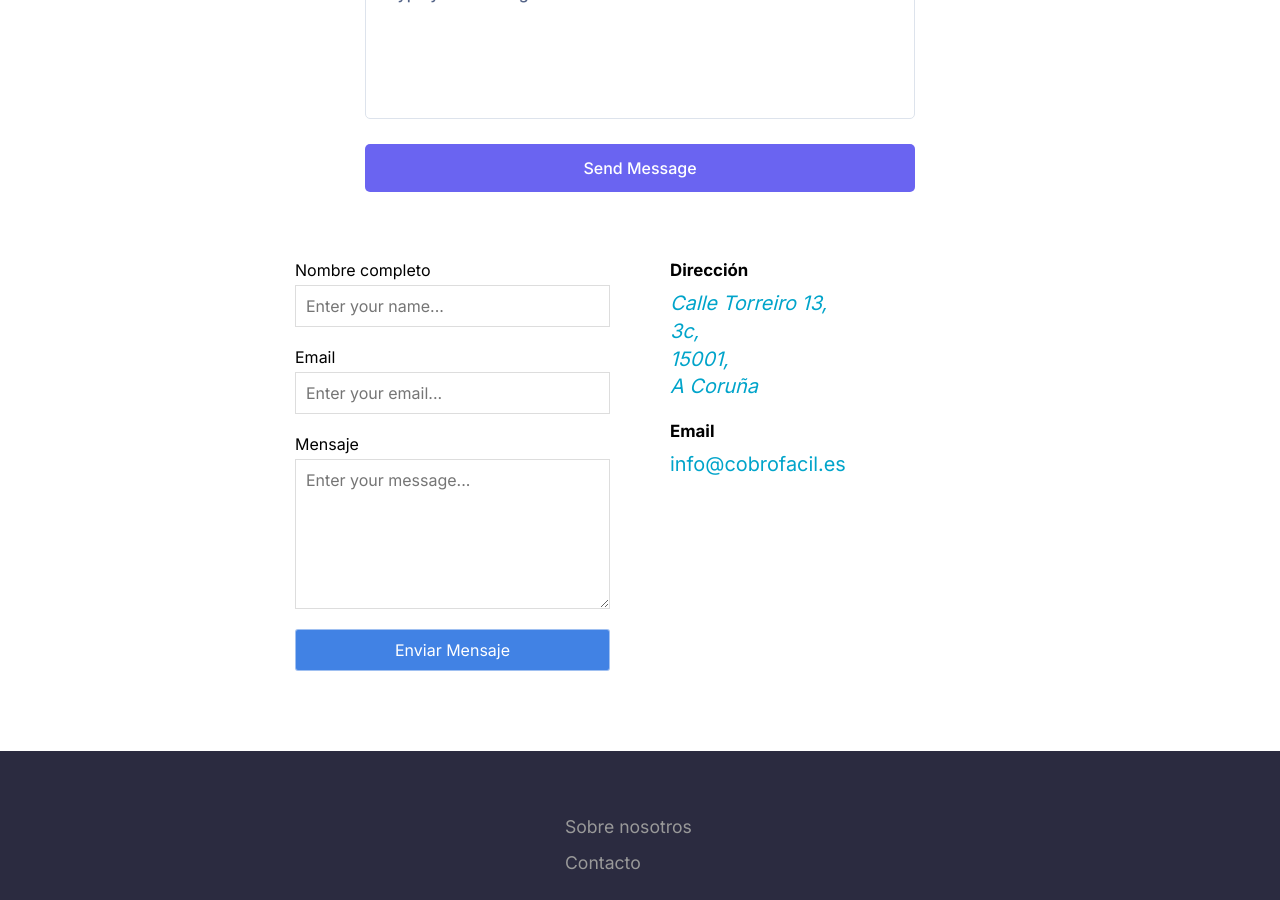
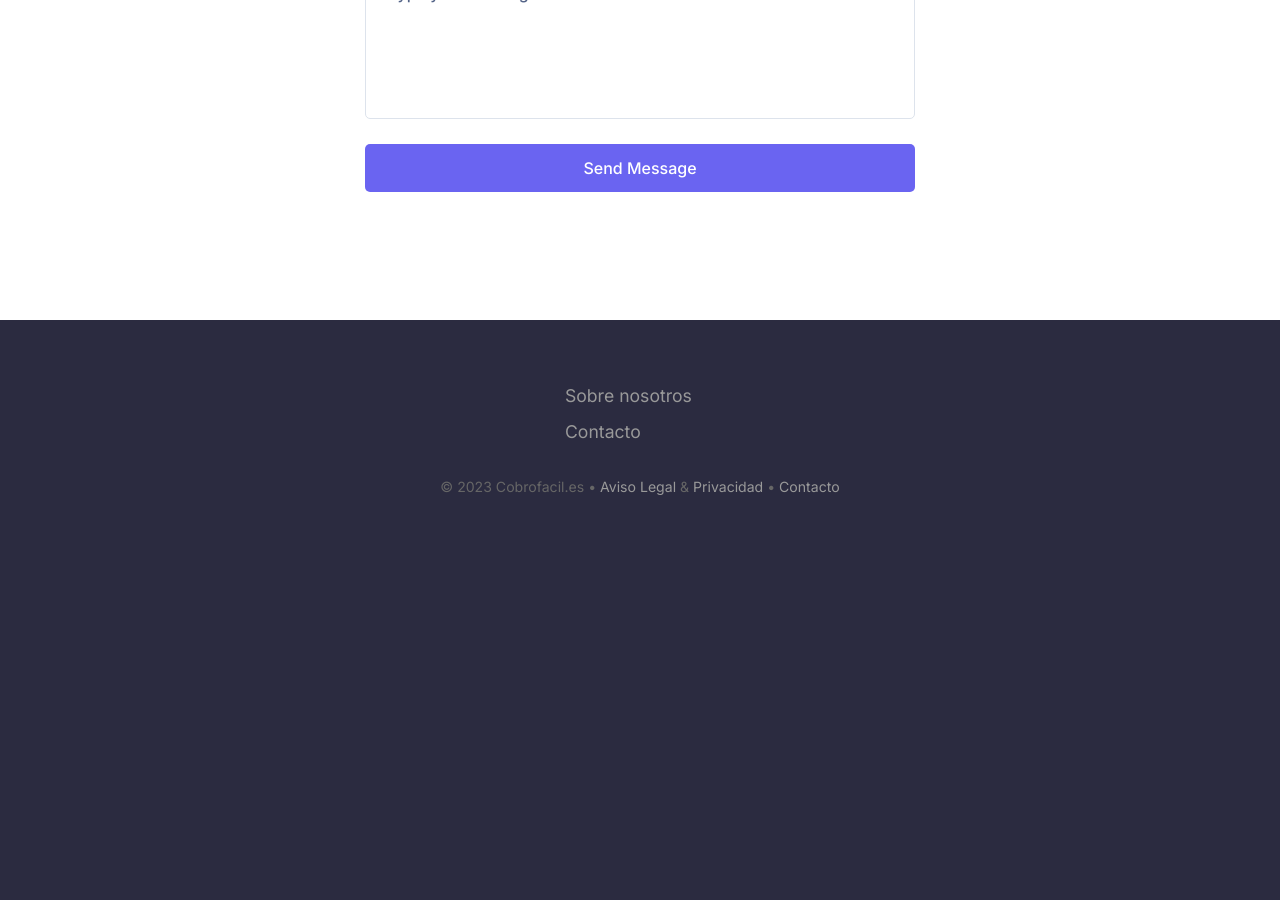
Before and after one commit to streaming10/cobrofacil, a Jekyll site: the page built from contacto.html, in a window 1280 px wide and 900 px high, scrolled down 1340 px. Built offline with Jekyll 4.4.1, drawn with Linux system fonts in a browser that asks for light colours; after the commit the page ends 1887 px from its top, so only the background shows below that; some of the changed lines change nothing that is shown.

Commit message:
Update contacto.html

```diff
--- a/contacto.html
+++ b/contacto.html
@@ -253,171 +253,3 @@ map:
   }
 
 </style>
-
-
-<div class="contact-box">
-		<form action="https://formspree.io/f/xrgvyepn" method="post" class="contact-form">
-	  <input type="hidden" name="_to" value="support@example.com" />
-	  <input type="text" name="_gotcha" style="display: none;">
-	  <input type="hidden" name="_subject" value="Nuevo mensaje de contacto">
-
-	  <label for="name">Nombre completo</label>
-	  <input type="text" name="name" id="name" placeholder="Enter your name..." />
-
-	  <label for="email">Email </label>
-	  <input type="email" name="email" id="email" placeholder="Enter your email..." required />
-
-	  <label for="message">Mensaje</label>
-	  <textarea name="message" id="message" placeholder="Enter your message..."></textarea>
-
-	  <input type="submit" value="Enviar Mensaje" />
-	</form>
-
-
-	<div class="contact-details">
-		<h3 class="editable">Dirección</h3>
-		<address><a target="_blank" href="https://www.google.com/maps/place/{{ page.map.address | url_encode }}">{{ page.map.address | replace: ", ", ", <br>" }}</a></address>
-
-		<h3 class="editable">Email</h3>
-		<p><a href="mailto:info@cobrofacil.es">info@cobrofacil.es</a></p>
-	</div>
-</div>
-
-<script type="text/javascript">
-	window.mapData = {{ page.map | jsonify }};
-
-	function initMap() {
-		var myOptions = {
-			scrollwheel: false,
-			draggable: false,
-			panControl: false,
-			disableDefaultUI: true,
-			styles: [{
-				"featureType": "all",
-				"elementType": "labels.text.fill",
-				"stylers": [{
-					"saturation": 36
-				}, {
-					"color": "#000000"
-				}, {
-					"lightness": 40
-				}]
-			}, {
-				"featureType": "all",
-				"elementType": "labels.text.stroke",
-				"stylers": [{
-					"visibility": "on"
-				}, {
-					"color": "#000000"
-				}, {
-					"lightness": 16
-				}]
-			}, {
-				"featureType": "all",
-				"elementType": "labels.icon",
-				"stylers": [{
-					"visibility": "off"
-				}]
-			}, {
-				"featureType": "administrative",
-				"elementType": "geometry.fill",
-				"stylers": [{
-					"color": "#000000"
-				}, {
-					"lightness": 20
-				}]
-			}, {
-				"featureType": "administrative",
-				"elementType": "geometry.stroke",
-				"stylers": [{
-					"color": "#000000"
-				}, {
-					"lightness": 17
-				}, {
-					"weight": 1.2
-				}]
-			}, {
-				"featureType": "landscape",
-				"elementType": "geometry",
-				"stylers": [{
-					"color": "#000000"
-				}, {
-					"lightness": 20
-				}]
-			}, {
-				"featureType": "poi",
-				"elementType": "geometry",
-				"stylers": [{
-					"color": "#000000"
-				}, {
-					"lightness": 21
-				}]
-			}, {
-				"featureType": "road.highway",
-				"elementType": "geometry.fill",
-				"stylers": [{
-					"color": "#000000"
-				}, {
-					"lightness": 17
-				}]
-			}, {
-				"featureType": "road.highway",
-				"elementType": "geometry.stroke",
-				"stylers": [{
-					"color": "#000000"
-				}, {
-					"lightness": 29
-				}, {
-					"weight": 0.2
-				}]
-			}, {
-				"featureType": "road.arterial",
-				"elementType": "geometry",
-				"stylers": [{
-					"color": "#000000"
-				}, {
-					"lightness": 18
-				}]
-			}, {
-				"featureType": "road.local",
-				"elementType": "geometry",
-				"stylers": [{
-					"color": "#000000"
-				}, {
-					"lightness": 16
-				}]
-			}, {
-				"featureType": "transit",
-				"elementType": "geometry",
-				"stylers": [{
-					"color": "#000000"
-				}, {
-					"lightness": 19
-				}]
-			}, {
-				"featureType": "water",
-				"elementType": "geometry",
-				"stylers": [{
-					"color": "#000000"
-				}, {
-					"lightness": 17
-				}]
-			}],
-			zoom: window.mapData.zoom,
-			maxZoom: window.mapData.zoom,
-			minZoom: window.mapData.zoom,
-			center: new google.maps.LatLng(window.mapData.latitude, window.mapData.longitude),
-			mapTypeId: google.maps.MapTypeId.ROADMAP
-		};
-		map = new google.maps.Map(document.getElementById("map"), myOptions);
-		marker = new google.maps.Marker({
-			map: map,
-			position: new google.maps.LatLng(window.mapData.latitude, window.mapData.longitude)
-		});
-
-		google.maps.event.addDomListener(window, "resize", function () {
-			map.setCenter(myOptions.center);
-		});
-	}
-</script>
-<script async defer src="https://maps.googleapis.com/maps/api/js?key={{ site.google_maps_javascript_api_key }}&amp;callback=initMap"></script>
```
